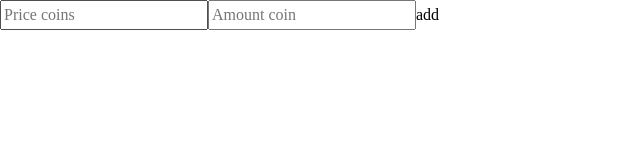
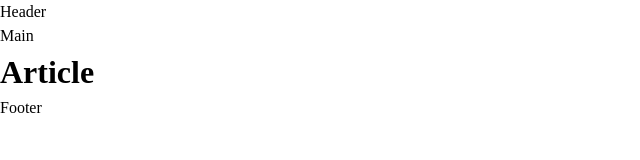
Before and after one commit to Propulsive60r/CPA, a plain HTML site: page index.html in a window 1280 px wide. Shown: the whole page, without its empty margins (0-640 px from the left). Drawn offline with Linux system fonts and the light colour scheme.

Commit message:
add ООП v0.3

```diff
--- a/app.js
+++ b/app.js
@@ -1,65 +1,130 @@
-const $entry = document.querySelector('#entry');
-
-// Create templates
-const colorTemplate = [
-    'color: red',
-    'color: green',
-    'color: blue',
-    'color: black',
-];
-
-const fontSizeTemplate = [
-    'font-size: 16px',
-    'font-size: 24px',
-    'font-size: 32px',
-];
-
-const marginTemplate = [
-    '5px',
-    '10px',
-    '15px',
-];
-
-$entry.style.cssText = `
-${colorTemplate[0]};
-${fontSizeTemplate[0]}
-`;
-
-//$entry.innerHTML = 'Hello World';
-
-class BlockInput {
-    // price;
-    // amount;
-
-    constructor() {
-        this.placeholder = ['Price coins', 'Amount coin'];
-        // this.price = price;
-        // this.amount = amount;
-        this.blockPrice = document.createElement('input');
-        this.blockAmount = document.createElement('input');
-        this.blockAdd = document.createElement('span');
-        this.blockDiv = document.createElement('div');
-        this.arr = [this.blockPrice, this.blockAmount, this.blockAdd, this.blockDiv];
-    };
-
-    createBlockInput() {
-
-        this.blockPrice.placeholder = this.placeholder[0];
-        this.blockAmount.placeholder = this.placeholder[1];
-        this.blockAdd.innerHTML = 'add'
-        this.blockAdd.id = 'addBlock'
-        //this.arr.forEach(e => $entry.after(e));
-        this.arr.forEach(e => document.body.append(e));
-        //this.arr.forEach(e => document.body.prepend(e));
-    };
-
+//Class DOM - layout
+class Layout {
+    constructor(div) {
+        this.layout = document.createElement(div);
+        document.body.append(this.layout);
+    }
 }
 
 
-const block1 = new BlockInput();
-block1.createBlockInput();
-block1.blockAdd.addEventListener('click', () => {
-    const block2 = new BlockInput();
-    block2.createBlockInput();
+//Header Layout
+const header = new Layout('header');
+header.layout.innerHTML = 'Header';
 
-})
+//Main Layout
+const main = new Layout('main');
+main.layout.innerHTML = 'Main';
+
+//Footer Layout
+const footer = new Layout('footer');
+footer.layout.innerHTML = 'Footer';
+
+
+
+
+main.layout.insertAdjacentHTML('afterend', '<h1>Article</h1>')
+
+
+
+
+
+
+
+// // Create templates
+// const colorTemplate = [
+//     'color: red',
+//     'color: green',
+//     'color: blue',
+//     'color: black',
+// ];
+//
+// const fontSizeTemplate = [
+//     'font-size: 16px',
+//     'font-size: 24px',
+//     'font-size: 32px',
+// ];
+//
+// const marginTemplate = [
+//     '5px',
+//     '10px',
+//     '15px',
+// ];
+//
+// //header
+// const $entry = document.querySelector('#entry');
+// $entry.innerHTML = 'Entry point / Header';
+// $entry.style.cssText = `
+// ${colorTemplate[0]};
+// ${fontSizeTemplate[0]}
+// `;
+// document.body.prepend($entry);
+//
+//
+// // general block class
+// class BlockInput {
+//     // price;
+//     // amount;
+//
+//     constructor() {
+//         this.placeholder = ['Price coins', 'Amount coin'];
+//         // this.price = price;
+//         // this.amount = amount;
+//         this.blockDiv = document.createElement('div');
+//
+//
+//         this.elementInputePrice = document.createElement('input');
+//         this.elementInputAmount = document.createElement('input');
+//         this.elementBlockAdd = document.createElement('span');
+//         this.elementBlockDelete = document.createElement('span');
+//
+//         this.elementInputePrice.placeholder = this.placeholder[0];
+//         this.elementInputAmount.placeholder = this.placeholder[1];
+//         this.elementBlockAdd.innerHTML = 'add';
+//         this.elementBlockDelete.innerHTML = ' delete';
+//         this.elementBlockAdd.id = 'addBlock';
+//         this.elementBlockDelete.id = 'deleteBlock';
+//
+//
+//         this.blockDiv.insertAdjacentElement('beforeend', this.elementInputePrice);
+//         this.blockDiv.insertAdjacentElement('beforeend', this.elementInputAmount);
+//         this.blockDiv.insertAdjacentElement('beforeend', this.elementBlockAdd);
+//         this.blockDiv.insertAdjacentElement('beforeend', this.elementBlockDelete);
+//
+//
+//         //this.arr = [this.elementInputePrice, this.elementInputAmount, this.elementBlockAdd, this.elementBlockDelete];
+//     };
+//
+//     createBlockInput() {
+// //const copyBlock = this.blockDiv.cloneNode();
+//
+//
+//
+//
+//         //this.arr.forEach(e => document.body.append(e));
+//     };
+//
+//     deleteBlockInput() {
+//         this.blockDiv.remove();
+//     }
+//
+// }
+//
+// const block1 = new BlockInput();
+//
+//
+//
+// //block1.createBlockInput();
+// //  block1.elementBlockAdd.addEventListener('click', () => {
+// //
+// //      this.blockDiv.insertAdjacentHTML('afterend', '<div>AfterClick</div>');
+// //  })
+// // block1.elementBlockDelete.addEventListener('click', () => {
+// //     //const block2 = new BlockInput();
+// //     block1.deleteBlockInput();
+// // })
+//
+//
+//
+//
+// //footer
+// document.body.insertAdjacentHTML('afterend', '<div>Footer</div>');
--- a/index.html
+++ b/index.html
@@ -10,7 +10,7 @@
 <!--    <link rel="stylesheet" href="style.css">-->
 </head>
 <body>
-<div id="entry"></div>
+
 <script src="app.js"></script>
 </body>
 </html>
```
